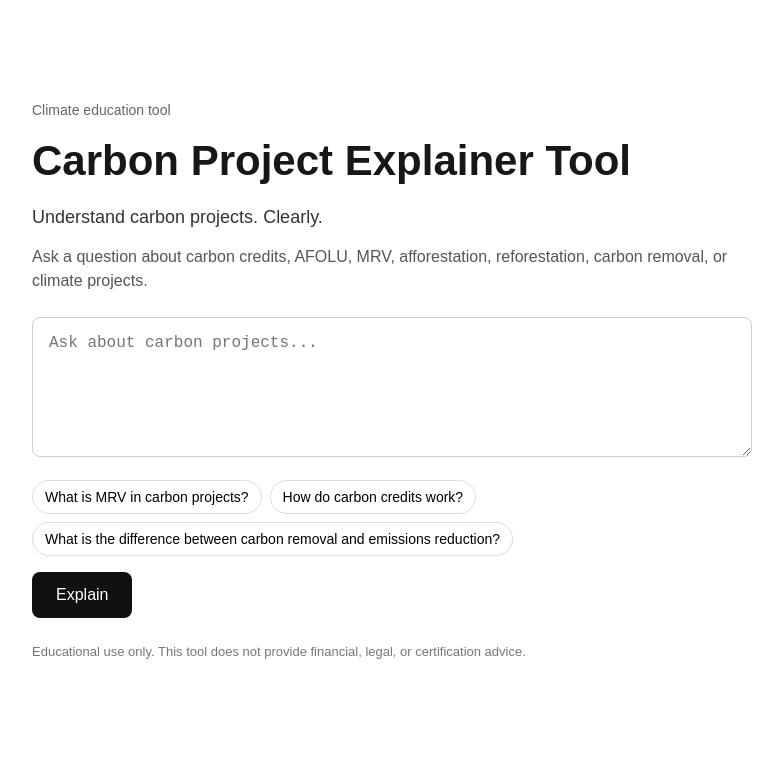
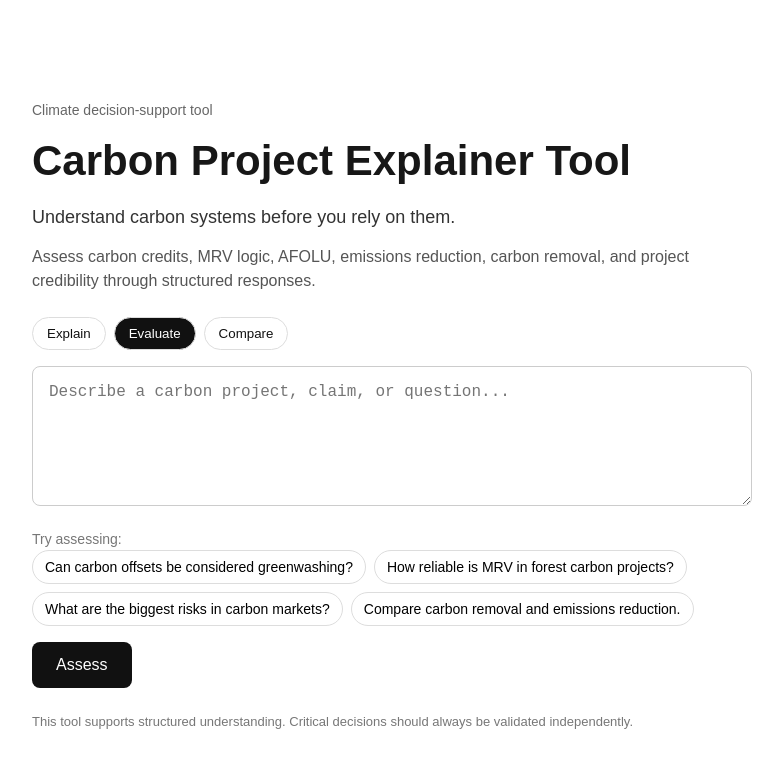
Before and after one commit to User1721a/carbon-project-explainer, a Next.js app: page / in a window 1280 px wide. Shown: the top 768 px of the page, without its empty margins (248-1031 px from the left). Built offline with nearby package versions, Linux system fonts and the light colour scheme.

Commit message:
refine assessment interface and response rules

```diff
--- a/app/api/explain/route.js
+++ b/app/api/explain/route.js
@@ -4,7 +4,7 @@ const client = new OpenAI({
   apiKey: process.env.OPENAI_API_KEY,
 });
 
-function vehicleCalculation(question) {
+function vehicleCalculation(question, mode) {
   const q = question.toLowerCase();
 
   const factors = {
@@ -23,7 +23,7 @@ function vehicleCalculation(question) {
   if (q.includes("motorcycle")) vehicle = "motorcycle";
   if (q.includes("car")) vehicle = "car";
 
-  if (!vehicle) return null;
+  if (!vehicle || mode !== "explain") return null;
 
   const emissions = factors[vehicle].annualEmissionsTons;
   const credits = Math.ceil(emissions);
@@ -47,10 +47,70 @@ This is a simplified educational estimate. Actual emissions depend on distance t
 Carbon credits are not automatically equivalent in quality. Credibility depends on MRV, additionality, permanence, leakage, and third-party verification. This is not financial, legal, or certification advice.`;
 }
 
+function getSystemPrompt(mode) {
+  const sharedRules = `
+Do not use the words "nature", "natural", or "environment" unless the user explicitly asks about those terms.
+Avoid generic sustainability language.
+Be precise, structured, and technically correct.
+Do not give financial, legal, investment, or certification advice.
+`;
+
+  if (mode === "compare") {
+    return `
+You are a climate and carbon markets expert.
+
+The user wants a clear comparison between carbon-related concepts, project types, or approaches.
+
+Structure your answer like this:
+
+1. Core difference
+2. When each is used
+3. Strengths
+4. Limitations
+5. Decision relevance
+
+${sharedRules}
+`;
+  }
+
+  if (mode === "explain") {
+    return `
+You are a climate and carbon markets expert.
+
+Your goal is to explain carbon-related concepts clearly and practically.
+
+Structure your answer like this:
+
+1. Short definition
+2. Why it matters
+3. Example
+4. Key risks or credibility concerns
+
+${sharedRules}
+`;
+  }
+
+  return `
+You are a climate and carbon markets expert.
+
+The user wants decision-relevant assessment, not generic explanation.
+
+Structure your answer like this:
+
+1. What this involves
+2. Potential benefits
+3. Key risks
+4. What determines credibility
+5. What to verify before relying on it
+
+${sharedRules}
+`;
+}
+
 export async function POST(req) {
-  const { question } = await req.json();
+  const { question, mode = "evaluate" } = await req.json();
 
-  const calculatedAnswer = vehicleCalculation(question);
+  const calculatedAnswer = vehicleCalculation(question, mode);
 
   if (calculatedAnswer) {
     return Response.json({
@@ -64,22 +124,7 @@ export async function POST(req) {
       messages: [
         {
           role: "system",
-          content: `
-You are a climate and carbon markets expert.
-
-Your goal is to explain carbon-related concepts clearly and practically.
-
-Always structure your answers like this:
-
-1. Short definition
-2. Why it matters
-3. Example
-4. Key risks or credibility concerns
-
-Be precise. Avoid generic statements. Use simple but technically correct language.
-
-Avoid financial, legal, investment, or certification advice. Keep it educational, clear, and simple.
-`,
+          content: getSystemPrompt(mode),
         },
         {
           role: "user",
--- a/app/page.js
+++ b/app/page.js
@@ -6,16 +6,18 @@ export default function Home() {
   const [question, setQuestion] = useState("");
   const [answer, setAnswer] = useState("");
   const [loading, setLoading] = useState(false);
+  const [mode, setMode] = useState("evaluate");
 
   const examples = [
-    "What is MRV in carbon projects?",
-    "How do carbon credits work?",
-    "What is the difference between carbon removal and emissions reduction?",
+    "Can carbon offsets be considered greenwashing?",
+    "How reliable is MRV in forest carbon projects?",
+    "What are the biggest risks in carbon markets?",
+    "Compare carbon removal and emissions reduction.",
   ];
 
   async function handleExplain() {
     if (!question.trim()) {
-      setAnswer("Please write a question first.");
+      setAnswer("Please describe a carbon project, claim, or question first.");
       return;
     }
 
@@ -27,7 +29,7 @@ export default function Home() {
       headers: {
         "Content-Type": "application/json",
       },
-      body: JSON.stringify({ question }),
+      body: JSON.stringify({ question, mode }),
     });
 
     const data = await response.json();
@@ -55,7 +57,7 @@ export default function Home() {
       }}
     >
       <p style={{ color: "#666", fontSize: "14px", marginBottom: "8px" }}>
-        Climate education tool
+        Climate decision-support tool
       </p>
 
       <h1 style={{ fontSize: "42px", marginBottom: "12px" }}>
@@ -63,18 +65,38 @@ export default function Home() {
       </h1>
 
       <p style={{ fontSize: "18px", color: "#333", marginBottom: "14px" }}>
-        Understand carbon projects. Clearly.
+        Understand carbon systems before you rely on them.
       </p>
 
       <p style={{ fontSize: "16px", color: "#555", marginBottom: "24px" }}>
-        Ask a question about carbon credits, AFOLU, MRV, afforestation,
-        reforestation, carbon removal, or climate projects.
+        Assess carbon credits, MRV logic, AFOLU, emissions reduction, carbon
+        removal, and project credibility through structured responses.
       </p>
+
+      <div style={{ display: "flex", gap: "8px", marginBottom: "16px" }}>
+        {["explain", "evaluate", "compare"].map((item) => (
+          <button
+            key={item}
+            onClick={() => setMode(item)}
+            style={{
+              padding: "8px 14px",
+              borderRadius: "999px",
+              border: "1px solid #ddd",
+              backgroundColor: mode === item ? "#111" : "#fff",
+              color: mode === item ? "#fff" : "#111",
+              cursor: "pointer",
+              textTransform: "capitalize",
+            }}
+          >
+            {item}
+          </button>
+        ))}
+      </div>
 
       <textarea
         value={question}
         onChange={(e) => setQuestion(e.target.value)}
-        placeholder="Ask about carbon projects..."
+        placeholder="Describe a carbon project, claim, or question..."
         style={{
           width: "100%",
           height: "140px",
@@ -86,12 +108,16 @@ export default function Home() {
         }}
       />
 
+      <p style={{ marginTop: "16px", color: "#777", fontSize: "14px" }}>
+        Try assessing:
+      </p>
+
       <div
         style={{
-          marginTop: "16px",
           display: "flex",
           gap: "8px",
           flexWrap: "wrap",
+          marginBottom: "16px",
         }}
       >
         {examples.map((example) => (
@@ -116,7 +142,6 @@ export default function Home() {
         onClick={handleExplain}
         disabled={loading}
         style={{
-          marginTop: "16px",
           padding: "14px 24px",
           fontSize: "16px",
           border: "none",
@@ -127,7 +152,7 @@ export default function Home() {
           opacity: loading ? 0.6 : 1,
         }}
       >
-        {loading ? "Thinking..." : "Explain"}
+        {loading ? "Assessing..." : "Assess"}
       </button>
 
       {answer && (
@@ -150,8 +175,8 @@ export default function Home() {
       )}
 
       <p style={{ marginTop: "24px", color: "#777", fontSize: "13px" }}>
-        Educational use only. This tool does not provide financial, legal, or
-        certification advice.
+        This tool supports structured understanding. Critical decisions should
+        always be validated independently.
       </p>
     </main>
   );
```
